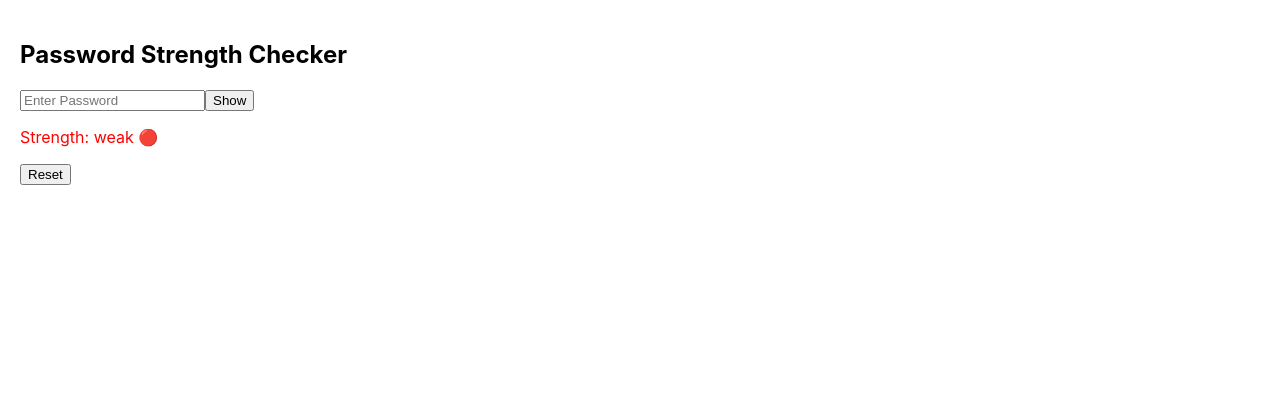
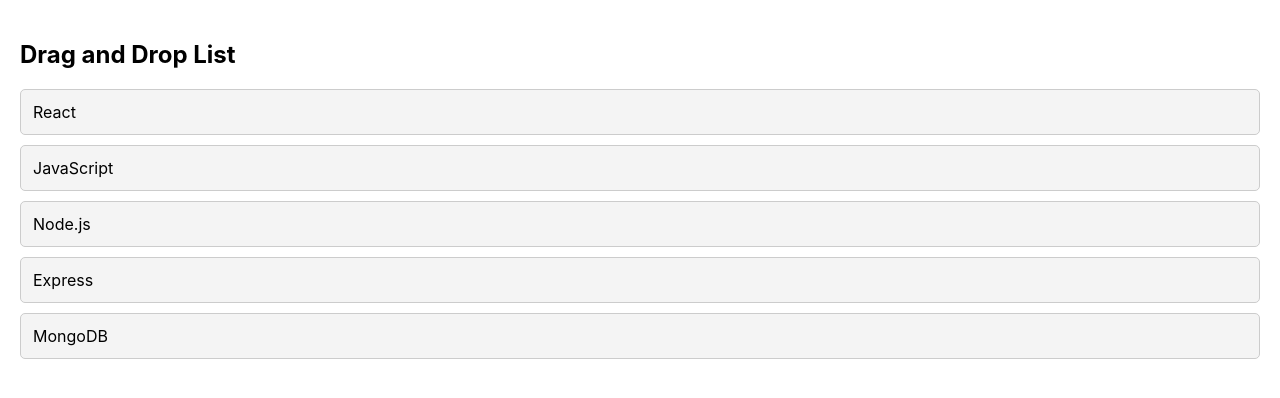
Before and after one commit to chhayashah/react-practise, a React (Create React App) app: page / in a window 1280 px wide. Shown: the top 398 px of the page. Built offline with nearby package versions, Linux system fonts and the light colour scheme.

Commit message:
draganddrop

```diff
--- a/src/App.js
+++ b/src/App.js
@@ -15,8 +15,8 @@
 // import Stopwatch from "./components/Stopwatch";
 // import DarkMode from "./components/DarkMode";
 // import CharacterCounter from "./components/CharacterCounter";
-import PasswordChecker from "./components/PasswordChecker";
-
+// import PasswordChecker from "./components/PasswordChecker";
+import DragAndDropList from "./components/DragAndDropList";
 
 function App() {
   return (
@@ -36,7 +36,8 @@
       {/* <Stopwatch/> */}
       {/* <DarkMode/> */}
       {/* <CharacterCounter/> */}
-      <PasswordChecker/>
+      {/* <PasswordChecker/> */}
+      <DragAndDropList/>
    </div>
   );
 }
--- /dev/null
+++ b/src/components/DragAndDropList.jsx
@@ -0,0 +1,50 @@
+import React, { useState } from "react";
+
+const DragAndDropList = () => {
+  const [items, setItems] = useState([
+    "React",
+    "JavaScript",
+    "Node.js",
+    "Express",
+    "MongoDB",
+  ]);
+
+  const [dragItem, setDragItem] = useState(null);
+
+  const handleDrop = (dropIndex) => {
+    const updatedItems = [...items];
+    const draggedItem = updatedItems[dragItem];
+    updatedItems.splice(dragItem, 1);
+    updatedItems.splice(dropIndex, 0, draggedItem);
+
+    setItems(updatedItems);
+    setDragItem(null);
+  };
+
+  return (
+    <div style={{ padding: "20px" }}>
+      <h2>Drag and Drop List</h2>
+
+      {items.map((item, index) => (
+        <div
+          key={index}
+          draggable
+          onDragStart={() => setDragItem(index)}
+          onDragOver={(e) => e.preventDefault()}
+          onDrop={() => handleDrop(index)}
+          style={{
+            padding: "12px",
+            margin: "10px 0",
+            border: "1px solid #ccc",
+            borderRadius: "5px",
+            cursor: "grab",
+            backgroundColor: "#f4f4f4",
+          }}
+        >
+          {item}
+        </div>
+      ))}
+    </div>
+  );
+};
+export default DragAndDropList;
```
